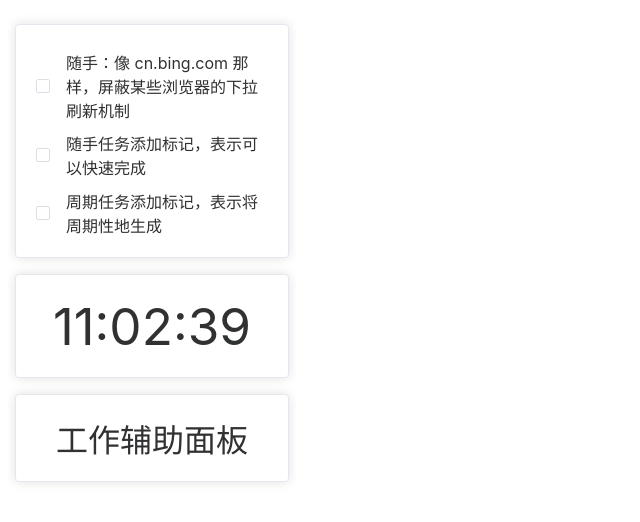
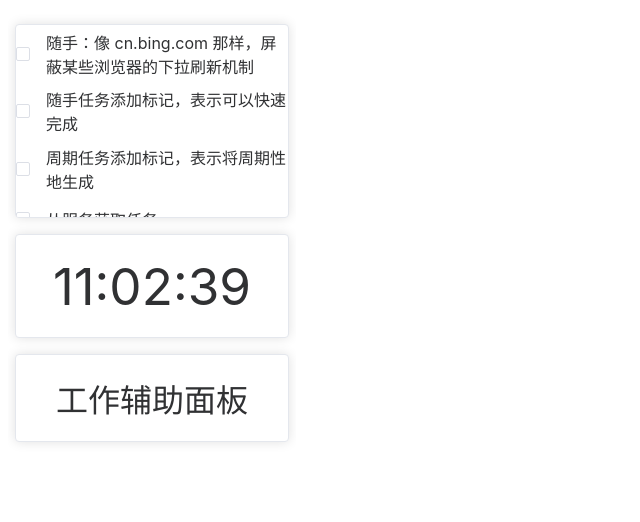
Before and after one commit to lils-work/lils-work, a Vue app: page /alt in a window 1280 px wide. Shown: the top 522 px of the page, without its empty margins (0-640 px from the left). Built offline with nearby package versions, Linux system fonts and the light colour scheme.

Commit message:
HomeAlt - 针对 Task 卡片，优化滚动条效果

```diff
--- a/src/pages/HomeAlt.vue
+++ b/src/pages/HomeAlt.vue
@@ -48,6 +48,23 @@ import Text from "../gadgets/Text.vue";
         max-height: 12rem;
       }
     }
+
+    /* 出现滚动条时，去掉 card 的内边距，改为设置内容的外边距 */
+    .el-card:has(.el-scrollbar) {
+      --el-card-padding: 0px;
+
+      .el-scrollbar {
+        .el-scrollbar__view {
+
+          // 在这里设置 margin 及 padding 均不起作用
+          // 会出现横向滚动条，原因未知，即使在本级或子级设置宽度，仍不能解决该问题
+
+          * {
+            margin: 20px;
+          }
+        }
+      }
+    }
   }
 }
 
```
